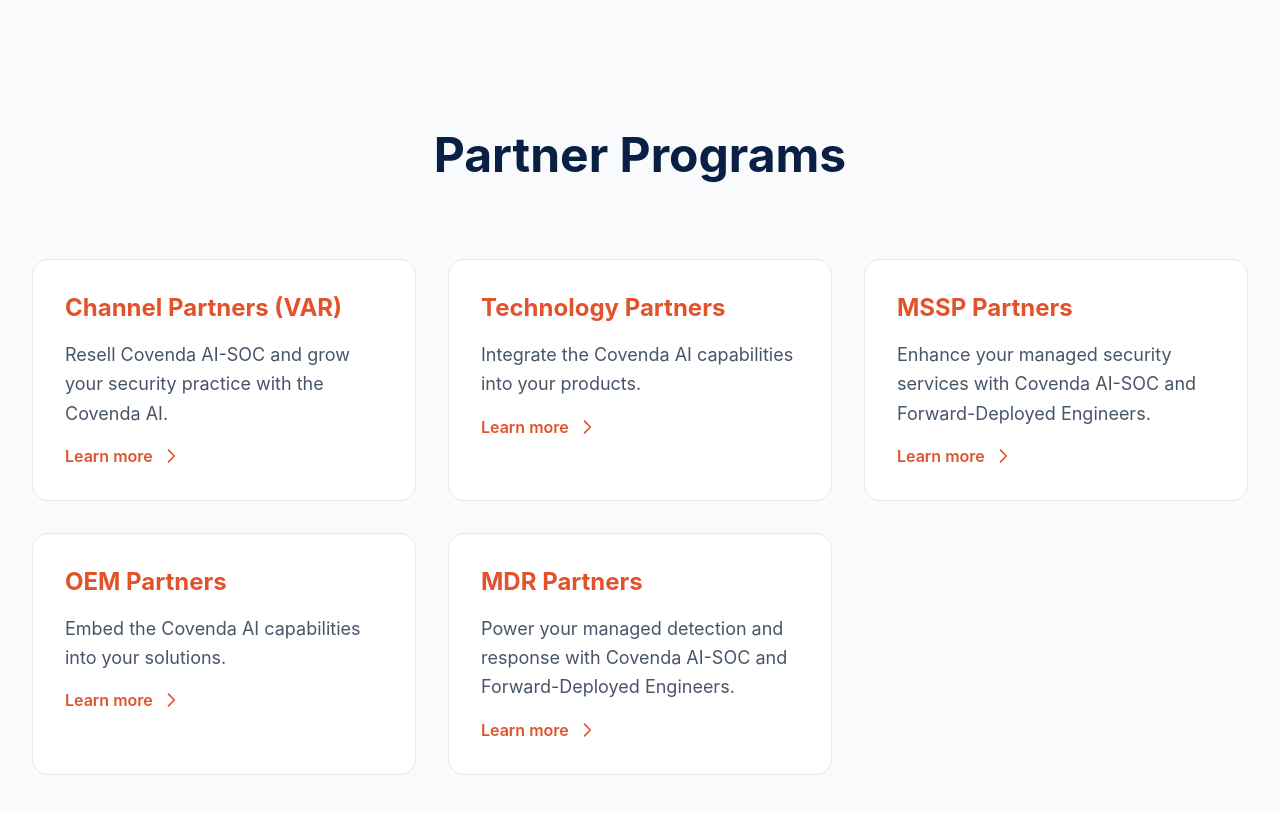
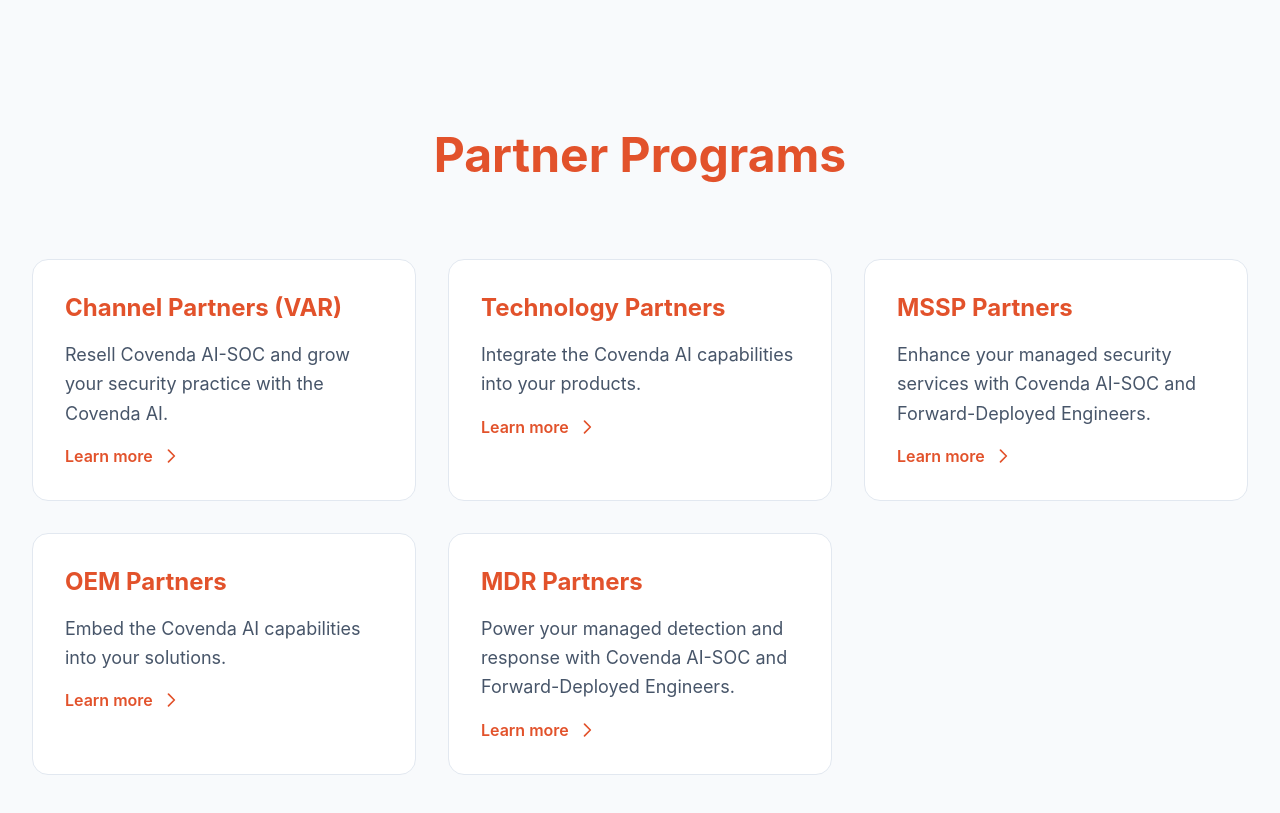
Before and after one commit to Covenda/AI-SOC2, a Next.js app: page /partner in a window 1280 px wide. Shown: the part 820-1633 px from the top of the page. Built offline with nearby package versions, Linux system fonts and the light colour scheme.

Commit message:
Change Feature Title Color in FeatureGrid Component for Enhanced Visual Appeal

```diff
--- a/components/FeatureGrid.tsx
+++ b/components/FeatureGrid.tsx
@@ -32,7 +32,7 @@
         {(title || description) && (
           <div className="text-center max-w-3xl mx-auto mb-20">
             {title && (
-              <h2 className="text-3xl md:text-4xl lg:text-5xl font-bold text-brand-navy mb-6">
+              <h2 className="text-3xl md:text-4xl lg:text-5xl font-bold text-[#e2522b] mb-6">
                 {title}
               </h2>
             )}
```
